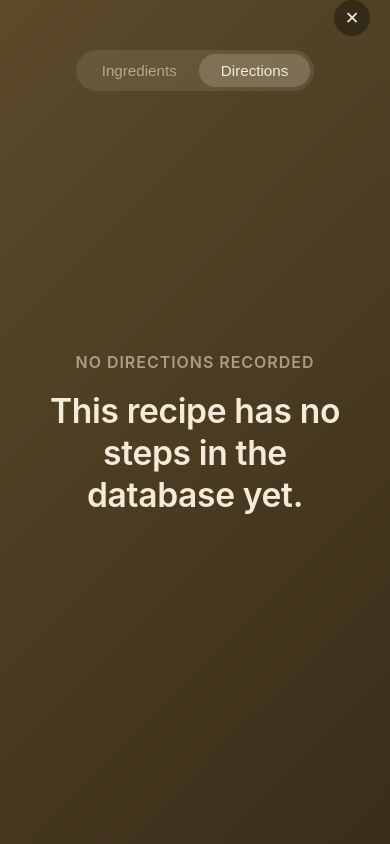
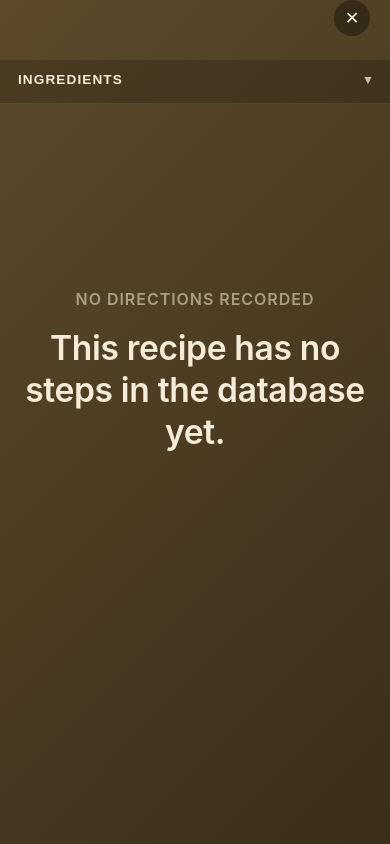
Before and after one commit to fagleyc/benson, a FastAPI app: template middleware/templates/recipe_cook.html in a window 390 px wide. Run offline with FastAPI, Linux system fonts and the light colour scheme; the template is opened without the code that fills it, so the values that code supplies are empty; parts of the project's set-up code (start-up, migrations or seed data) failed here and were passed over; some libraries are stand-ins or nearby versions.

Commit message:
recipe_cook.html: replace tab toggle with persistent ingredients rail
The tab toggle (Ingredients / Directions) hid the ingredient list while
stepping through directions, forcing a tap-back-and-forth to check a
quantity mid-cook. That breaks flow on the swipeable step-card layout.

Restructure the cook stage into a flex two-pane layout:
- .ingredients-rail (left, ~260px, scrollable, always visible)
- .steps-pane (right, keeps existing scroll-snap step cards intact)

On <640px viewports the rail collapses into an accordion above the
first step (default closed), so phone portrait usability is preserved.

Add highlightIngredientsForStep(idx): when a step card comes into view
(IntersectionObserver hook + nextStep handler), bold the ingredients
whose name tokens appear in the step text and dim the rest. If the
step has no matches (e.g. mise-en-place), leave the rail clean rather
than dimming everything.

Untouched: scroll-snap, step-card animations, peek state, wake lock,
keyboard nav, tap-to-advance, progress dots, recipe header, server
template variables.

```diff
--- a/middleware/templates/recipe_cook.html
+++ b/middleware/templates/recipe_cook.html
@@ -15,6 +15,7 @@
     --accent: #f4ecd8;
     --pill-bg: rgba(244, 236, 216, 0.10);
     --pill-bg-active: rgba(244, 236, 216, 0.18);
+    --header-offset: calc(env(safe-area-inset-top, 16px) + 60px);
   }
   * { box-sizing: border-box; -webkit-tap-highlight-color: transparent; }
   html, body {
@@ -47,23 +48,57 @@
     text-decoration: none;
   }
   .close-btn:hover { background: rgba(0,0,0,0.55); }
-  .tabs { display: inline-flex; background: var(--pill-bg); border-radius: 100px; padding: 4px; }
-  .tab {
-    padding: 8px 22px; border-radius: 100px; cursor: pointer;
-    font-size: 0.95rem; font-weight: 500; color: var(--fg-muted);
-    background: transparent; border: none;
-    transition: background 120ms, color 120ms;
+
+  /* Two-pane cook layout: persistent ingredients rail + steps pane */
+  .cook-layout {
+    position: fixed; top: 0; left: 0; right: 0; bottom: 0;
+    padding-top: var(--header-offset);
+    display: flex; flex-direction: row;
+    height: 100vh; overflow: hidden;
   }
-  .tab.active { background: var(--pill-bg-active); color: var(--fg); }
 
-  .stage {
-    height: 100vh;
+  .ingredients-rail {
+    width: 260px;
+    flex-shrink: 0;
+    overflow-y: auto;
+    padding: 14px 18px 24px;
+    background: rgba(0, 0, 0, 0.18);
+    border-right: 1px solid rgba(244, 236, 216, 0.08);
+  }
+  .ingredients-rail::-webkit-scrollbar { width: 4px; }
+  .ingredients-rail::-webkit-scrollbar-thumb {
+    background: rgba(244, 236, 216, 0.15); border-radius: 2px;
+  }
+  .rail-header {
+    font-size: 0.85rem; font-weight: 600; letter-spacing: 0.08em;
+    text-transform: uppercase; color: var(--fg-muted);
+    margin: 0 0 10px;
+    background: none; border: none; width: 100%;
+    text-align: left; cursor: default;
+    display: flex; align-items: center; justify-content: space-between;
+    padding: 0;
+  }
+  .rail-toggle-icon { display: none; }
+  .ingredient-row {
+    font-size: 0.95rem;
+    font-weight: 400;
+    line-height: 1.4;
+    padding: 8px 0;
+    border-bottom: 1px solid rgba(244, 236, 216, 0.08);
+    transition: opacity 180ms, font-weight 180ms, color 180ms;
+  }
+  .ingredient-row:last-child { border-bottom: none; }
+  .ingredient-row.ing-active { font-weight: 700; opacity: 1; color: var(--fg); }
+  .ingredient-row.ing-dim { opacity: 0.45; }
+
+  .steps-pane {
+    flex: 1;
     overflow-y: auto; overflow-x: hidden;
     scroll-snap-type: y mandatory;
     scroll-behavior: smooth;
-    padding: 130px 28px 24px;
+    padding: 12px 28px 24px;
   }
-  .stage::-webkit-scrollbar { display: none; }
+  .steps-pane::-webkit-scrollbar { display: none; }
 
   /* Directions: each step centered vertically + horizontally; next step peeks below */
   .step {
@@ -89,35 +124,13 @@
   .step.peek .step-label { color: var(--fg-dim); }
   .step.peek .step-body { color: var(--fg-dim); font-weight: 600; }
 
-  /* Ingredients view */
-  .ingredients {
-    display: none;
-    padding: 8px 0;
-  }
-  .ingredients h2 {
-    font-size: 1rem; font-weight: 600; letter-spacing: 0.06em;
-    text-transform: uppercase; color: var(--fg-muted);
-    margin: 0 0 16px;
-  }
-  .ingredients ul { list-style: none; margin: 0; padding: 0; }
-  .ingredients li {
-    font-size: clamp(1.15rem, 2vw, 1.4rem);
-    font-weight: 500;
-    line-height: 1.5;
-    padding: 10px 0;
-    border-bottom: 1px solid rgba(244, 236, 216, 0.10);
-  }
-  .ingredients li:last-child { border-bottom: none; }
-
-  body.view-ingredients .stage > .step { display: none; }
-  body.view-ingredients .ingredients { display: block; }
-
   /* Bottom progress dots */
   .progress {
     position: fixed; bottom: 18px; left: 0; right: 0;
     display: flex; justify-content: center; gap: 8px;
     pointer-events: none;
     padding-bottom: env(safe-area-inset-bottom, 0);
+    z-index: 5;
   }
   .progress.hide { display: none; }
   .dot {
@@ -126,6 +139,41 @@
     transition: background 200ms, transform 200ms;
   }
   .dot.active { background: var(--fg); transform: scale(1.4); }
+
+  /* Narrow viewports — collapse rail into accordion above steps */
+  @media (max-width: 640px) {
+    .cook-layout { flex-direction: column; }
+    .ingredients-rail {
+      width: 100%;
+      flex-shrink: 0;
+      max-height: 44px;
+      overflow: hidden;
+      padding: 0 18px;
+      border-right: none;
+      border-bottom: 1px solid rgba(244, 236, 216, 0.10);
+      transition: max-height 240ms ease, padding 240ms ease;
+    }
+    .cook-layout.rail-open .ingredients-rail {
+      max-height: 40vh;
+      overflow-y: auto;
+      padding: 8px 18px 14px;
+    }
+    .rail-header {
+      cursor: pointer;
+      padding: 12px 0;
+      margin: 0;
+      color: var(--fg);
+    }
+    .rail-toggle-icon {
+      display: inline-block;
+      transition: transform 220ms;
+      font-size: 0.8rem;
+      opacity: 0.75;
+    }
+    .cook-layout.rail-open .rail-toggle-icon { transform: rotate(180deg); }
+    .steps-pane { padding: 14px 22px 24px; }
+    .step { min-height: 60vh; }
+  }
 </style>
 </head>
 <body>
@@ -135,13 +183,25 @@
       <div class="title">{{ recipe.title }}</div>
       <a href="/recipes/{{ recipe.id }}" class="close-btn" aria-label="Close">✕</a>
     </div>
-    <div class="tabs" role="tablist">
-      <button class="tab" data-view="ingredients" role="tab">Ingredients</button>
-      <button class="tab active" data-view="directions" role="tab">Directions</button>
-    </div>
   </div>
 
-  <div class="stage" id="stage">
+  <div class="cook-layout" id="cookLayout">
+    <aside class="ingredients-rail" id="ingredientsRail">
+      <button class="rail-header" id="railHeader" type="button" aria-expanded="false" aria-controls="railList">
+        <span>Ingredients</span>
+        <span class="rail-toggle-icon" aria-hidden="true">▾</span>
+      </button>
+      <div class="rail-list" id="railList">
+        {% for ing in recipe.ingredients %}
+          {% set ing_text = ing.text if ing is mapping else ing %}
+          <div class="ingredient-row" data-name="{{ ing_text }}">{{ ing_text }}</div>
+        {% else %}
+          <div class="ingredient-row" style="opacity:0.45">None recorded.</div>
+        {% endfor %}
+      </div>
+    </aside>
+
+    <div class="steps-pane" id="stage">
       {% for step in recipe.steps %}
         <section class="step" data-idx="{{ loop.index0 }}">
           <div class="step-label">Step {{ loop.index }}</div>
@@ -153,16 +213,6 @@
           <div class="step-body">This recipe has no steps in the database yet.</div>
         </section>
       {% endfor %}
-
-    <div class="ingredients">
-      <h2>Ingredients</h2>
-      <ul>
-        {% for ing in recipe.ingredients %}
-          <li>{{ ing.text if ing is mapping else ing }}</li>
-        {% else %}
-          <li class="text-muted">None recorded.</li>
-        {% endfor %}
-      </ul>
     </div>
   </div>
 
@@ -176,8 +226,10 @@
 const stage = document.getElementById('stage');
 const dots = Array.from(document.querySelectorAll('.progress .dot'));
 const steps = Array.from(document.querySelectorAll('.step[data-idx]'));
-const tabs = document.querySelectorAll('.tab');
 const progress = document.getElementById('progress');
+const cookLayout = document.getElementById('cookLayout');
+const railHeader = document.getElementById('railHeader');
+const ingredientRows = Array.from(document.querySelectorAll('.ingredient-row[data-name]'));
 
 // Wake lock — keep screen on while cooking
 async function requestWakeLock() {
@@ -186,6 +238,53 @@ async function requestWakeLock() {
 requestWakeLock();
 document.addEventListener('visibilitychange', () => { if (!document.hidden) requestWakeLock(); });
 
+// ─── Ingredient highlighting ─────────────────────────────────────────
+// Strip numbers/units/prep-words so "1 cup all-purpose flour" matches "flour".
+const UNIT_STOPWORDS = new Set([
+  'cup','cups','tbsp','tbs','tsp','tablespoon','tablespoons','teaspoon','teaspoons',
+  'oz','ounce','ounces','lb','lbs','pound','pounds','gram','grams','kg','ml',
+  'liter','liters','litre','litres','quart','quarts','pint','pints','gallon','gallons',
+  'pinch','dash','clove','cloves','can','cans','package','packages','pkg','jar','jars',
+  'bunch','bunches','head','heads','stick','sticks','slice','slices','sprig','sprigs',
+  'small','medium','large','about','approximately','plus','optional','taste','room',
+  'temperature','fresh','dried','chopped','minced','diced','sliced','grated','peeled',
+  'crushed','ground','whole','halved','quartered','and','the','for','with','from','into'
+]);
+
+function tokensFor(text) {
+  return (text || '').toLowerCase()
+    .replace(/[^a-z\s-]/g, ' ')
+    .split(/\s+/)
+    .map(t => t.trim())
+    .filter(t => t.length >= 3 && !UNIT_STOPWORDS.has(t));
+}
+
+// Pre-compute matchable tokens for each ingredient row (one pass on load).
+const ingredientTokenLists = ingredientRows.map(row => {
+  const name = row.dataset.name || row.textContent || '';
+  return tokensFor(name);
+});
+
+function highlightIngredientsForStep(stepIndex) {
+  const card = steps[stepIndex];
+  if (!card) return;
+  const stepBody = card.querySelector('.step-body');
+  const stepText = (stepBody ? stepBody.textContent : '').toLowerCase();
+  let anyMatch = false;
+  const matches = ingredientTokenLists.map(toks => {
+    if (!toks.length) return false;
+    const hit = toks.some(t => stepText.includes(t));
+    if (hit) anyMatch = true;
+    return hit;
+  });
+  ingredientRows.forEach((row, i) => {
+    row.classList.remove('ing-active', 'ing-dim');
+    // No matches at all (e.g. mise-en-place / intro step) → leave clean, full opacity.
+    if (!anyMatch) return;
+    row.classList.add(matches[i] ? 'ing-active' : 'ing-dim');
+  });
+}
+
 // Highlight current step + dot via IntersectionObserver
 const io = new IntersectionObserver((entries) => {
   entries.forEach(e => {
@@ -193,42 +292,38 @@ const io = new IntersectionObserver((entries) => {
       const idx = parseInt(e.target.dataset.idx, 10);
       steps.forEach(s => s.classList.toggle('peek', s !== e.target));
       dots.forEach((d, i) => d.classList.toggle('active', i === idx));
+      if (!Number.isNaN(idx)) highlightIngredientsForStep(idx);
     }
   });
 }, { root: stage, threshold: [0.55, 0.85] });
 steps.forEach(s => io.observe(s));
 // Initial peek state — dim everything except first
 steps.forEach((s, i) => s.classList.toggle('peek', i !== 0));
+highlightIngredientsForStep(0);
 
-// Tab switching
-tabs.forEach(t => t.addEventListener('click', () => {
-  tabs.forEach(x => x.classList.remove('active'));
-  t.classList.add('active');
-  if (t.dataset.view === 'ingredients') {
-    document.body.classList.add('view-ingredients');
-    progress.classList.add('hide');
-  } else {
-    document.body.classList.remove('view-ingredients');
-    progress.classList.remove('hide');
+// Mobile rail accordion toggle
+if (railHeader) {
+  railHeader.addEventListener('click', () => {
+    const isOpen = cookLayout.classList.toggle('rail-open');
+    railHeader.setAttribute('aria-expanded', isOpen ? 'true' : 'false');
+  });
 }
-}));
 
 // Keyboard nav: ↓/Space/PgDn = next, ↑/PgUp = prev, Esc = close
 function nextStep(delta) {
   const cur = dots.findIndex(d => d.classList.contains('active'));
   const next = Math.max(0, Math.min(steps.length - 1, cur + delta));
   steps[next].scrollIntoView({ behavior: 'smooth', block: 'start' });
+  highlightIngredientsForStep(next);
 }
 document.addEventListener('keydown', (e) => {
-  if (document.body.classList.contains('view-ingredients')) return;
   if (e.key === 'ArrowDown' || e.key === ' ' || e.key === 'PageDown') { e.preventDefault(); nextStep(1); }
   else if (e.key === 'ArrowUp' || e.key === 'PageUp') { e.preventDefault(); nextStep(-1); }
   else if (e.key === 'Escape') { window.location = '/recipes/{{ recipe.id }}'; }
 });
 
-// Tap-to-advance: tap bottom 30% of screen → next, top 25% → prev
+// Tap-to-advance: tap bottom 30% of pane → next, top 25% → prev
 stage.addEventListener('click', (e) => {
-  if (document.body.classList.contains('view-ingredients')) return;
   const y = e.clientY / window.innerHeight;
   if (y > 0.70) nextStep(1);
   else if (y < 0.25) nextStep(-1);
```
Lines whose indentation alone changed are shown as unchanged.
